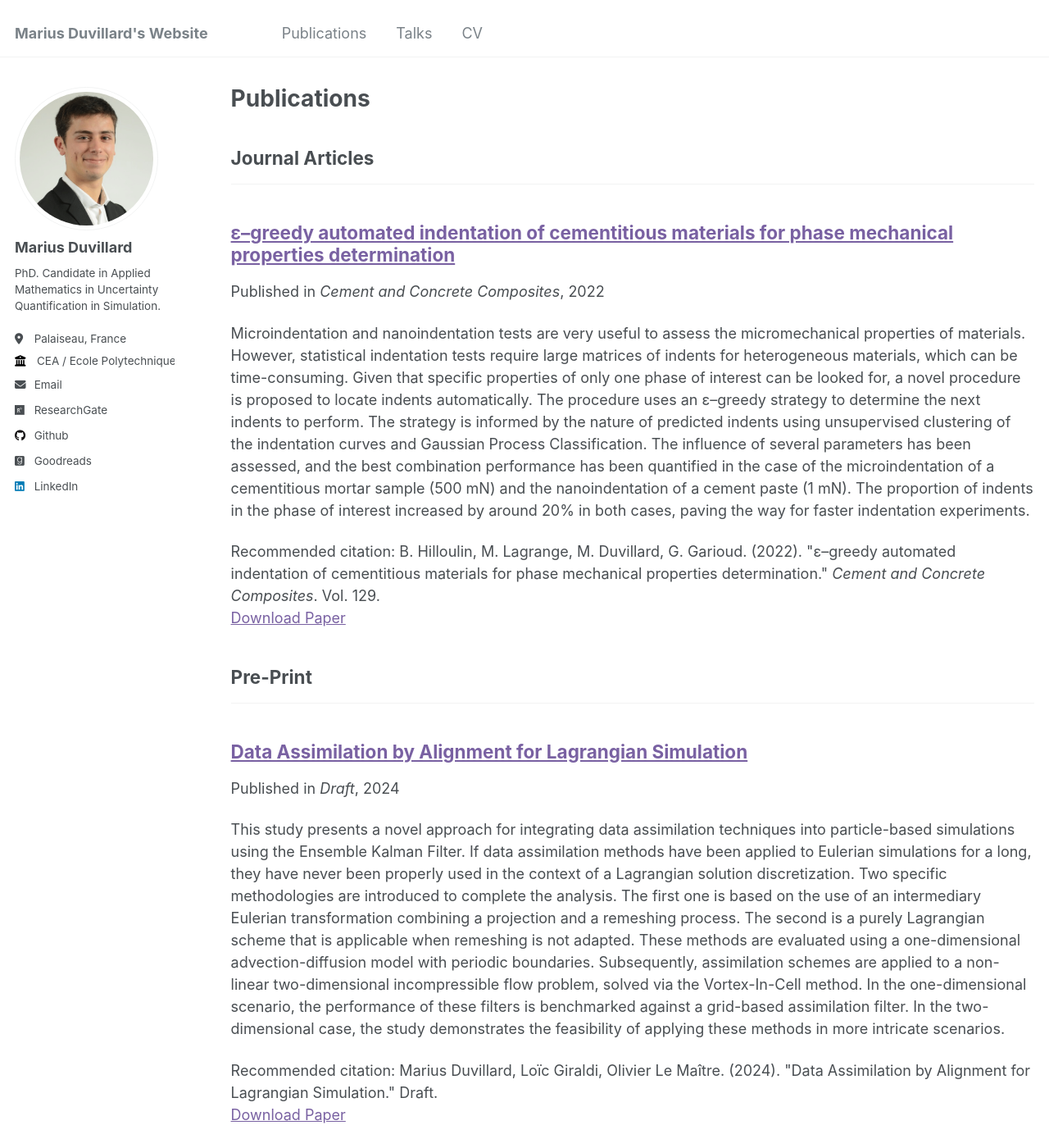
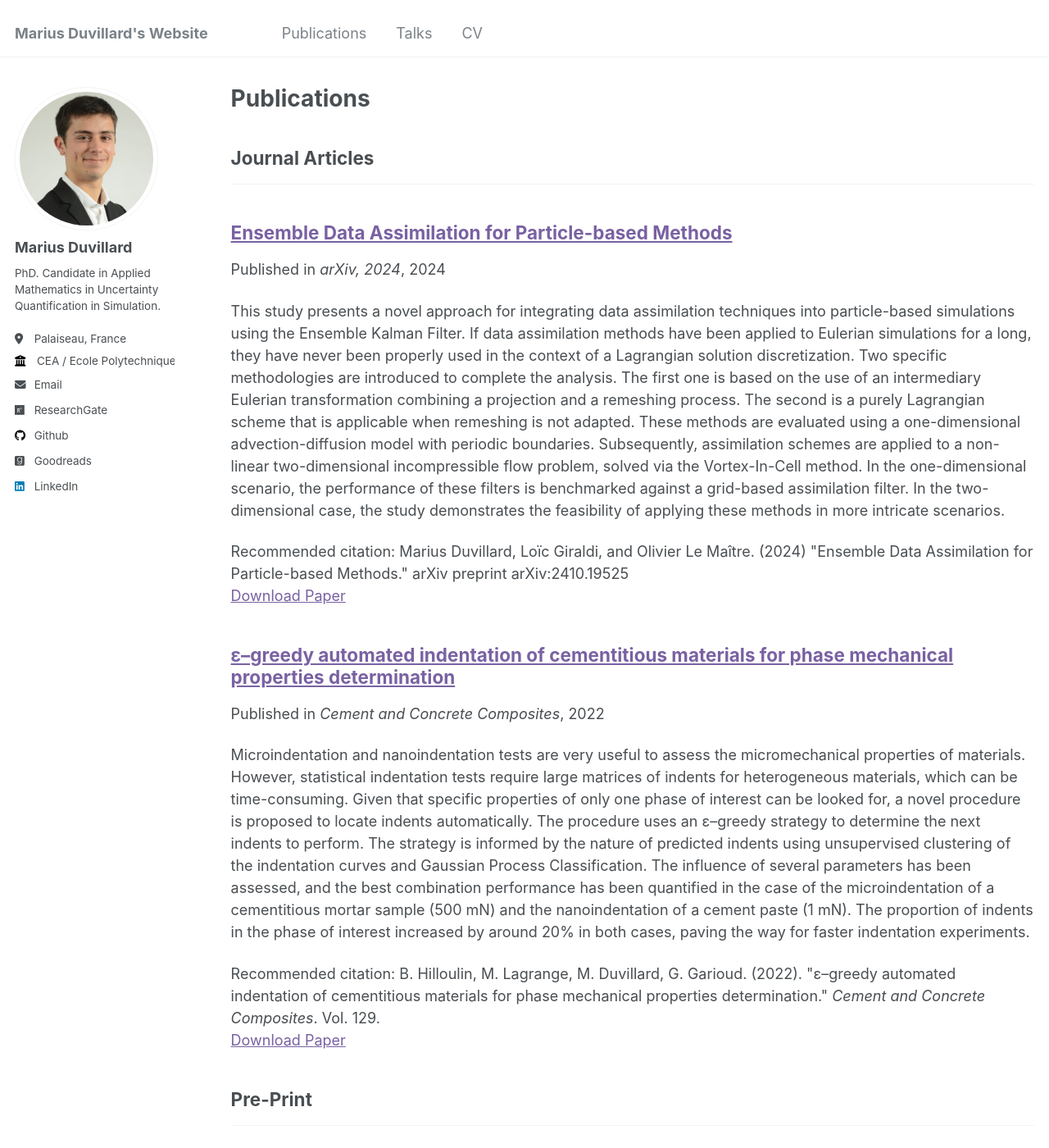
Before and after one commit to marius-duvillard/marius-duvillard.github.io, a Jekyll site: the page built from _pages/publications.html, in a window 1280 px wide and 1400 px high. Shown: the whole window at 82% size. Built offline with Jekyll 4.4.1, drawn with Linux system fonts in a browser that asks for light colours; some of the changed text lies outside the part shown.

Commit message:
add new arxiv link

```diff
--- a/_publications/2024-10-01-part-enkf.md
+++ b/_publications/2024-10-01-part-enkf.md
@@ -1,12 +1,12 @@
 ---
 title: "Ensemble Data Assimilation for Particle-based Methods"
 collection: publications
-category: draft
+category: manuscripts
 permalink: /publication/2024-01-01-ensemble-data-assimilation
-date: 2024-01-01
-venue: "Draft"
-citation: "Marius Duvillard, Loïc Giraldi, Olivier Le Maître. (2024). &quot;Ensemble Data Assimilation for Particle-based Methods.&quot; Draft."
-paperurl: '/files/part-enkf.pdf'
+date: 2024-10-25
+venue: "arXiv, 2024"
+citation: "Marius Duvillard, Loïc Giraldi, and Olivier Le Maître. (2024) &quot;Ensemble Data Assimilation for Particle-based Methods.&quot; arXiv preprint arXiv:2410.19525"
+paperurl: 'https://arxiv.org/abs/2410.19525'
 ---
 
 This study presents a novel approach for integrating data assimilation techniques into particle-based simulations using the Ensemble Kalman Filter. If data assimilation methods have been applied to Eulerian simulations for a long, they have never been properly used in the context of a Lagrangian solution discretization. Two specific methodologies are introduced to complete the analysis. The first one is based on the use of an intermediary Eulerian transformation combining a projection and a remeshing process. The second is a purely Lagrangian scheme that is applicable when remeshing is not adapted. These methods are evaluated using a one-dimensional advection-diffusion model with periodic boundaries. Subsequently, assimilation schemes are applied to a non-linear two-dimensional incompressible flow problem, solved via the Vortex-In-Cell method. In the one-dimensional scenario, the performance of these filters is benchmarked against a grid-based assimilation filter. In the two-dimensional case, the study demonstrates the feasibility of applying these methods in more intricate scenarios.
```
